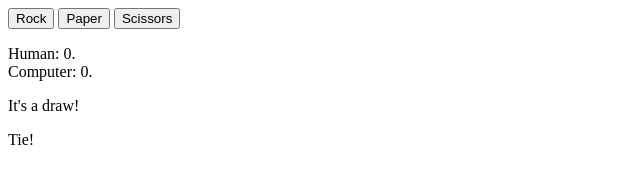
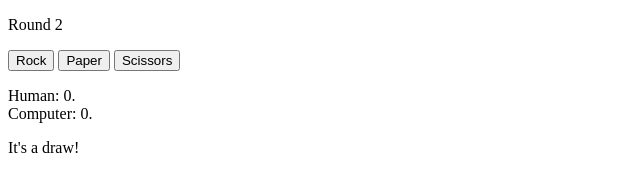
Before and after one commit to lauyc-c/rock-paper-scissors, a plain HTML site: page index.html in a window 1280 px wide. Both pictures are taken after a click on the button "Rock". Shown: the whole page, without its empty margins (0-640 px from the left). Drawn offline with Linux system fonts and the light colour scheme.

Commit message:
Modify play game logic to display winner after 5 rounds

```diff
--- a/index.html
+++ b/index.html
@@ -6,9 +6,12 @@
   <title>Document</title>
 </head>
 <body>
-  <button id="rock">Rock</button>
-  <button id="paper">Paper</button>
-  <button id="scissors">Scissors</button>
+  <p id="round-display"></p>
+  <div id="button-group">
+    <button id="rock">Rock</button>
+    <button id="paper">Paper</button>
+    <button id="scissors">Scissors</button>
+  </div>
 
   <div id="results"></div>
 
--- a/script.js
+++ b/script.js
@@ -32,8 +32,12 @@ const humanWins = (humanChoice, computerChoice) => {
 
 function playGame() {
   let humanScore = 0, computerScore = 0;
+  let round = 1;
 
   const buttonGroup = document.querySelectorAll("button");
+
+  const roundDisplay = document.querySelector("#round-display");
+  roundDisplay.textContent = `Round ${round}`;
 
   const results = document.querySelector("#results");
 
@@ -65,6 +69,8 @@ function playGame() {
       computerScore++;
     }
     scores.innerText = `Human: ${humanScore}.\nComputer: ${computerScore}.`;
+    round++;
+    roundDisplay.textContent = `Round ${round}`;
   }
 
   function declareWinner(humanScore, computerScore) {
@@ -84,11 +90,17 @@ function playGame() {
   buttonGroup.forEach((button) => {
     const playerSelection = button.id;
     button.addEventListener("click", () => {
-      playRound(playerSelection, getComputerChoice())
+      playRound(playerSelection, getComputerChoice());
+
+      if (round > 5) {
+        roundDisplay.textContent = "Game Over";
+        declareWinner(humanScore, computerScore);
+        buttonGroup.forEach((button) => {
+          button.setAttribute("disabled", true);
+        });
+      }
     });
   });
-
-  declareWinner(humanScore, computerScore);
 }
 
 playGame();
```
